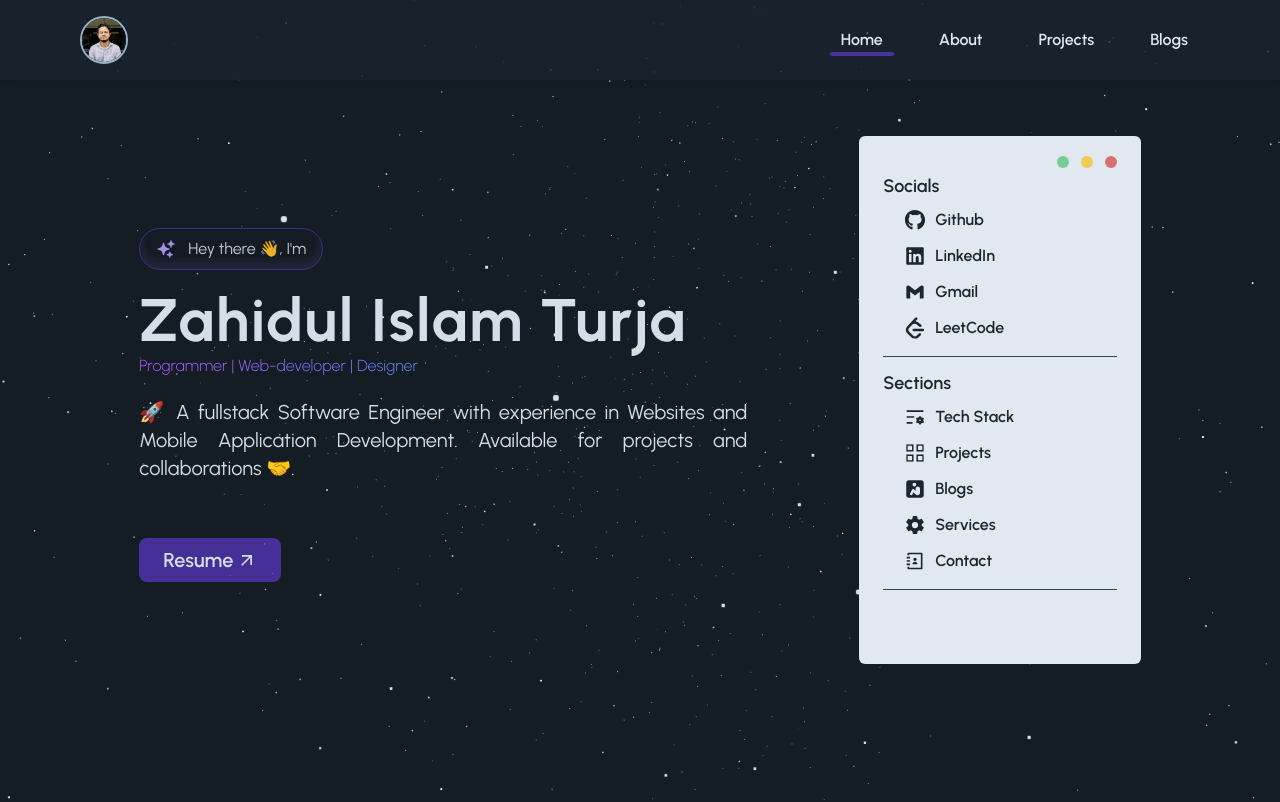
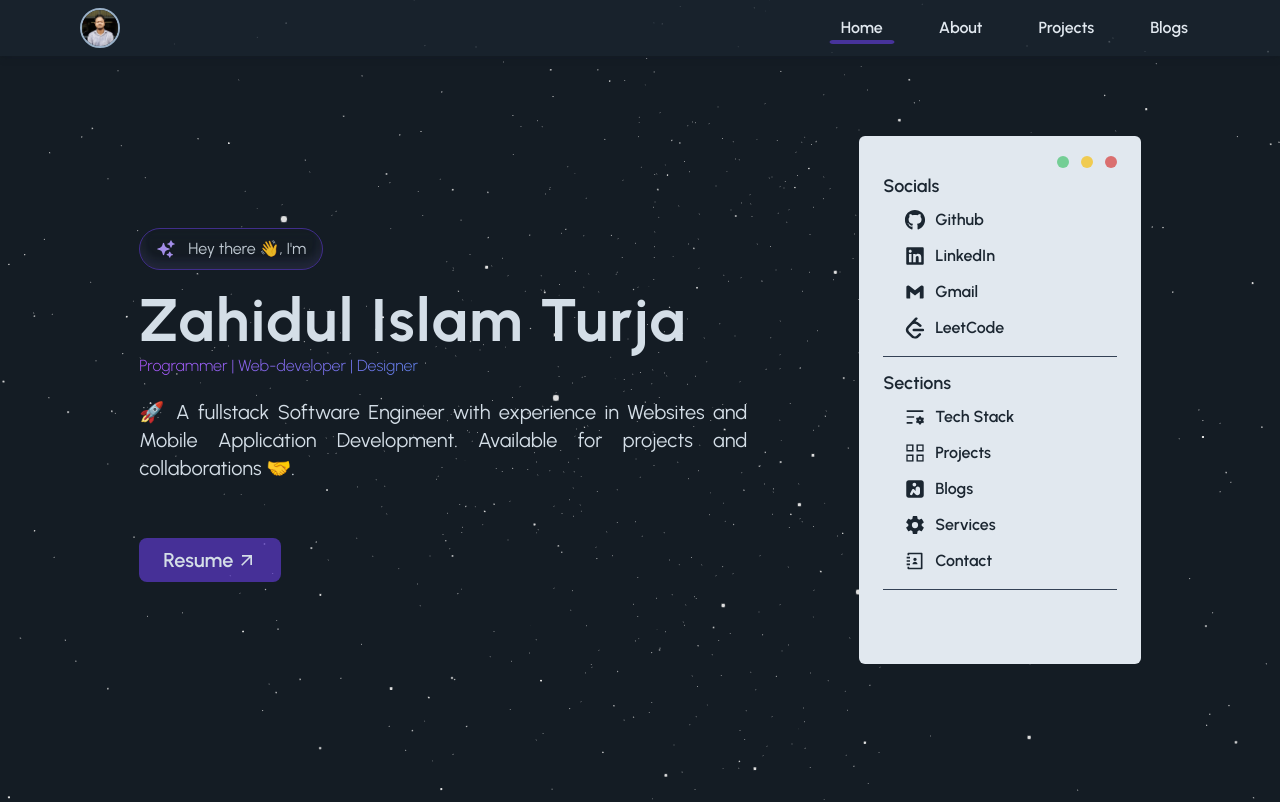
Before and after one commit to Zahidul-Turja/zahidul-turja-portfolio, a Next.js app: page / in a window 1280 px wide. Shown: the top 802 px of the page. Built offline with nearby package versions, Linux system fonts and the light colour scheme.

Commit message:
Images optimized and next version updated

```diff
--- a/app/_components/AboutImage.js
+++ b/app/_components/AboutImage.js
@@ -81,8 +81,7 @@ function AboutImage() {
         src={avatar}
         alt="avatar"
         placeholder="blur"
-        blurDataURL="/avatar-01-small.jpg"
-        layout="responsive"
+        quality={90}
         className="avatar-image absolute inset-0 h-full w-full rounded-lg border-[3px] object-cover object-top"
       />
       <div className="highlight absolute inset-0 hidden h-[90%] w-full scale-110 overflow-hidden rounded-lg bg-gradient-to-tr from-transparent via-primary-500 to-transparent opacity-0 md:block"></div>
--- a/app/_components/Navbar.js
+++ b/app/_components/Navbar.js
@@ -18,14 +18,15 @@ function Navbar() {
   };
 
   return (
-    <nav className="fixed z-30 flex w-full items-center justify-between overflow-hidden bg-primary-900/70 px-6 py-2 shadow-md shadow-primary-950/25 md:py-4 lg:px-20">
+    <nav className="fixed z-30 flex w-full items-center justify-between overflow-hidden bg-primary-900/70 px-6 py-2 shadow-md shadow-primary-950/25 lg:px-20">
       {/* Logo on the left */}
       <Link href="/">
         <Image
           src={avatar}
           alt="logo"
           placeholder="blur"
-          className="h-8 w-8 cursor-pointer rounded-full border-2 border-primary-300 lg:h-12 lg:w-12"
+          quality={70}
+          className="h-8 w-8 cursor-pointer rounded-full border-2 border-primary-300 lg:h-10 lg:w-10"
         />
       </Link>
 
--- a/package.json
+++ b/package.json
@@ -11,7 +11,7 @@
   "dependencies": {
     "@heroicons/react": "^2.1.4",
     "gsap": "^3.12.5",
-    "next": "14.2.4",
+    "next": "^14.2.13",
     "react": "^18",
     "react-dom": "^18",
     "react-hot-toast": "^2.4.1",
```
Also changed, not shown: 1 other file (tests, documents, lock files or other folders).
